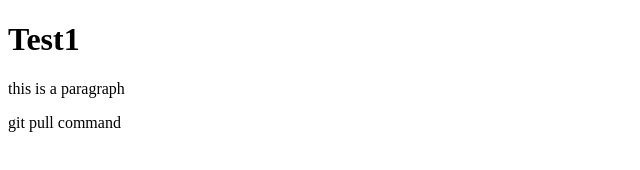
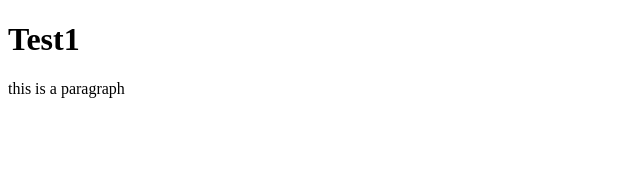
Before and after one commit to rybolia/test1, a plain HTML site: page index.html in a window 1280 px wide. Shown: the whole page, without its empty margins (0-640 px from the left). Drawn offline with Linux system fonts and the light colour scheme.

Commit message:
because you told me to

```diff
--- a/index.html
+++ b/index.html
@@ -9,6 +9,5 @@
 <body>
     <h1>Test1</h1>
     <p>this is a paragraph</p>
-    <p>git pull command</p>
 </body>
 </html>
```
